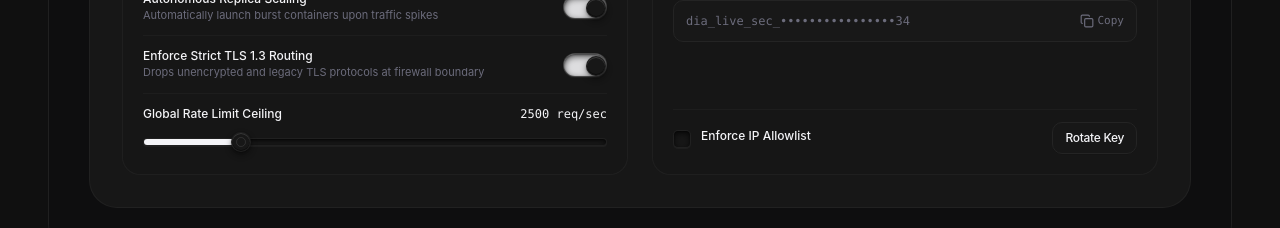
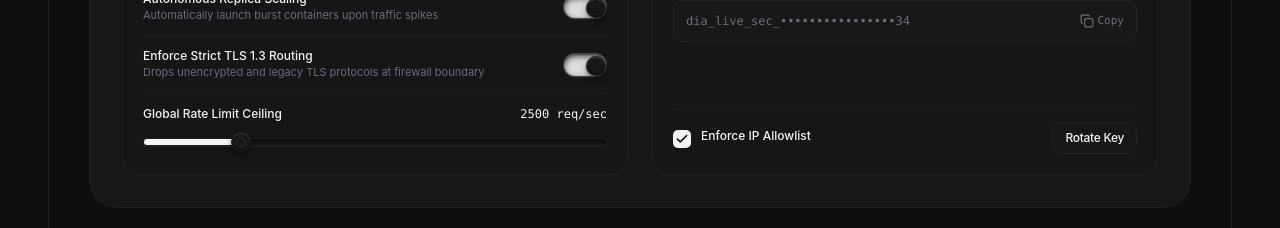
Before and after one commit to seirennn/Nick-ui, a Next.js app: page /blocks in a window 1280 px wide. Shown: the part 10900-11128 px from the top of the page. Built offline with nearby package versions, Linux system fonts and the light colour scheme.

Commit message:
fix(checkbox): resolve controlled and uncontrolled prop collision on native input

```diff
--- a/src/components/ui/checkbox.tsx
+++ b/src/components/ui/checkbox.tsx
@@ -7,6 +7,7 @@ import { cn } from '@/lib/utils';
 
 export interface CheckboxProps extends Omit<React.InputHTMLAttributes<HTMLInputElement>, 'onChange' | 'value'> {
   checked?: boolean;
+  defaultChecked?: boolean;
   indeterminate?: boolean;
   onCheckedChange?: (checked: boolean) => void;
   label?: React.ReactNode;
@@ -14,20 +15,46 @@ export interface CheckboxProps extends Omit<React.InputHTMLAttributes<HTMLInputE
 }
 
 export const Checkbox = React.forwardRef<HTMLInputElement, CheckboxProps>(
-  ({ className, checked = false, indeterminate = false, onCheckedChange, disabled, label, description, id, ...props }, ref) => {
+  (
+    {
+      className,
+      checked: controlledChecked,
+      defaultChecked = false,
+      indeterminate = false,
+      onCheckedChange,
+      disabled,
+      label,
+      description,
+      id,
+      ...props
+    },
+    ref
+  ) => {
+    const isControlled = controlledChecked !== undefined;
+    const [internalChecked, setInternalChecked] = React.useState(defaultChecked);
+    const isChecked = isControlled ? controlledChecked : internalChecked;
+
     const generatedId = React.useId();
     const inputId = id || generatedId;
 
+    const toggle = () => {
+      if (disabled) return;
+      const next = !isChecked;
+      if (!isControlled) {
+        setInternalChecked(next);
+      }
+      onCheckedChange?.(next);
+    };
+
     const handleClick = () => {
-      if (disabled) return;
-      onCheckedChange?.(!checked);
+      toggle();
     };
 
     const handleKeyDown = (e: React.KeyboardEvent) => {
       if (disabled) return;
       if (e.key === ' ' || e.key === 'Enter') {
         e.preventDefault();
-        onCheckedChange?.(!checked);
+        toggle();
       }
     };
 
@@ -35,14 +62,14 @@ export const Checkbox = React.forwardRef<HTMLInputElement, CheckboxProps>(
       <div className={cn('inline-flex items-start gap-2.5 select-none', disabled && 'opacity-45 pointer-events-none')}>
         <div
           role="checkbox"
-          aria-checked={indeterminate ? 'mixed' : checked}
+          aria-checked={indeterminate ? 'mixed' : isChecked}
           tabIndex={disabled ? -1 : 0}
           onClick={handleClick}
           onKeyDown={handleKeyDown}
           className={cn(
             'relative flex items-center justify-center w-[18px] h-[18px] mt-0.5 rounded-[5px] transition-all cursor-pointer outline-hidden',
             'border focus-visible:ring-2 focus-visible:ring-ring focus-visible:ring-offset-2 focus-visible:ring-offset-background',
-            checked || indeterminate
+            isChecked || indeterminate
               ? 'bg-primary text-primary-foreground border-primary/90 shadow-xs'
               : 'bg-card border-border/80 tactile-well hover:border-text-muted/60',
             className
@@ -53,16 +80,21 @@ export const Checkbox = React.forwardRef<HTMLInputElement, CheckboxProps>(
             ref={ref}
             type="checkbox"
             id={inputId}
-            checked={checked}
+            checked={isChecked}
             disabled={disabled}
-            onChange={(e) => onCheckedChange?.(e.target.checked)}
+            onChange={(e) => {
+              if (!isControlled) {
+                setInternalChecked(e.target.checked);
+              }
+              onCheckedChange?.(e.target.checked);
+            }}
             className="sr-only"
             tabIndex={-1}
             {...props}
           />
 
           <AnimatePresence initial={false}>
-            {checked && !indeterminate && (
+            {isChecked && !indeterminate && (
               <motion.span
                 initial={{ scale: 0.5, opacity: 0 }}
                 animate={{ scale: 1, opacity: 1 }}
```
Also changed, not shown: registry/components.json.
